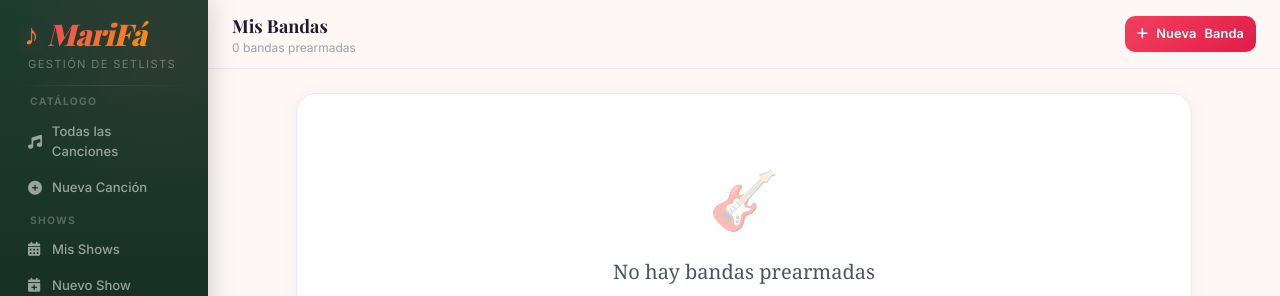
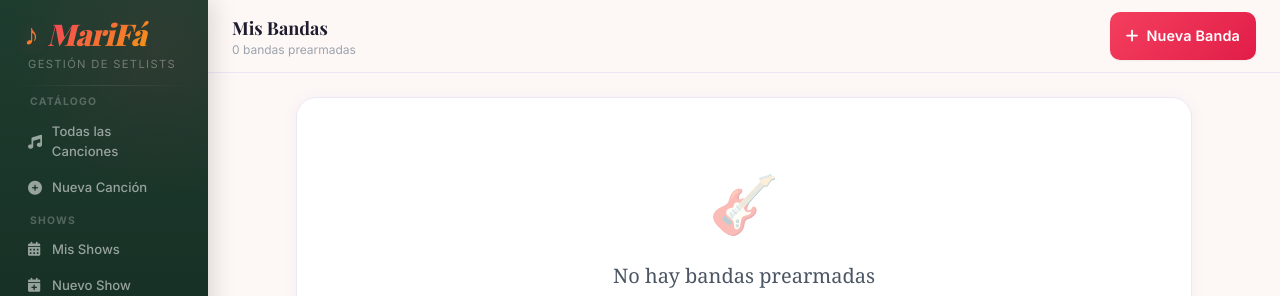
Before and after one commit to Fabu-el-inge/marifa, a Flask app: page /bands/ in a window 1280 px wide. Shown: the top 296 px of the page. Run offline with Flask 3, Linux system fonts and the light colour scheme; the visitor is signed in with stand-in values (Sample User, id 1); data that the repository does not hold is empty; some libraries are stand-ins or nearby versions; some web fonts are replaced.

Commit message:
Make topbar buttons bigger with full text on mobile
Co-Authored-By: Claude Opus 4.6 <noreply@anthropic.com>

```diff
--- a/app/templates/bands/index.html
+++ b/app/templates/bands/index.html
@@ -4,9 +4,9 @@
 {% block page_subtitle %}{{ bands|length }} banda{{ 's' if bands|length != 1 }} prearmada{{ 's' if bands|length != 1 }}{% endblock %}
 
 {% block topbar_actions %}
-<a href="{{ url_for('bands.new') }}" class="btn btn-marifa btn-sm gap-2"
-   style="min-height:36px; font-size:0.8rem !important; padding:0.4rem 0.75rem !important;">
-  <i class="fas fa-plus"></i> <span class="hidden md:inline">Nueva </span>Banda
+<a href="{{ url_for('bands.new') }}" class="btn btn-marifa gap-2"
+   style="min-height:40px; font-size:0.9rem !important; padding:0.5rem 1rem !important;">
+  <i class="fas fa-plus"></i> Nueva Banda
 </a>
 {% endblock %}
 
--- a/app/templates/musicians/index.html
+++ b/app/templates/musicians/index.html
@@ -4,9 +4,9 @@
 {% block page_subtitle %}{{ total }} músico{{ 's' if total != 1 }} en tu directorio{% endblock %}
 
 {% block topbar_actions %}
-<a href="{{ url_for('musicians.new') }}" class="btn btn-marifa btn-sm gap-2"
-   style="min-height:36px; font-size:0.8rem !important; padding:0.4rem 0.75rem !important;">
-  <i class="fas fa-plus"></i> <span class="hidden md:inline">Nuevo </span>Músico
+<a href="{{ url_for('musicians.new') }}" class="btn btn-marifa gap-2"
+   style="min-height:40px; font-size:0.9rem !important; padding:0.5rem 1rem !important;">
+  <i class="fas fa-plus"></i> Nuevo Músico
 </a>
 {% endblock %}
 
--- a/app/templates/shows/index.html
+++ b/app/templates/shows/index.html
@@ -5,9 +5,9 @@
 {% block page_subtitle %}Todos tus shows{% endblock %}
 
 {% block topbar_actions %}
-<a href="{{ url_for('shows.new') }}" class="btn btn-marifa btn-sm gap-2"
-   style="min-height:36px; font-size:0.8rem !important; padding:0.4rem 0.75rem !important;">
-  <i class="fas fa-plus"></i> <span class="hidden md:inline">Nuevo </span>Show
+<a href="{{ url_for('shows.new') }}" class="btn btn-marifa gap-2"
+   style="min-height:40px; font-size:0.9rem !important; padding:0.5rem 1rem !important;">
+  <i class="fas fa-plus"></i> Nuevo Show
 </a>
 {% endblock %}
 
--- a/app/templates/songs/index.html
+++ b/app/templates/songs/index.html
@@ -5,8 +5,9 @@
 {% block page_subtitle %}{{ songs|length }} canciones{% endblock %}
 
 {% block topbar_actions %}
-<a href="{{ url_for('songs.new') }}" class="btn btn-marifa btn-sm gap-2" style="min-height:36px; font-size:0.8rem !important; padding:0.4rem 0.75rem !important;">
-  <i class="fas fa-plus"></i> <span class="hidden md:inline">Nueva </span>Canción
+<a href="{{ url_for('songs.new') }}" class="btn btn-marifa gap-2"
+   style="min-height:40px; font-size:0.9rem !important; padding:0.5rem 1rem !important;">
+  <i class="fas fa-plus"></i> Nueva Canción
 </a>
 {% endblock %}
 
```
